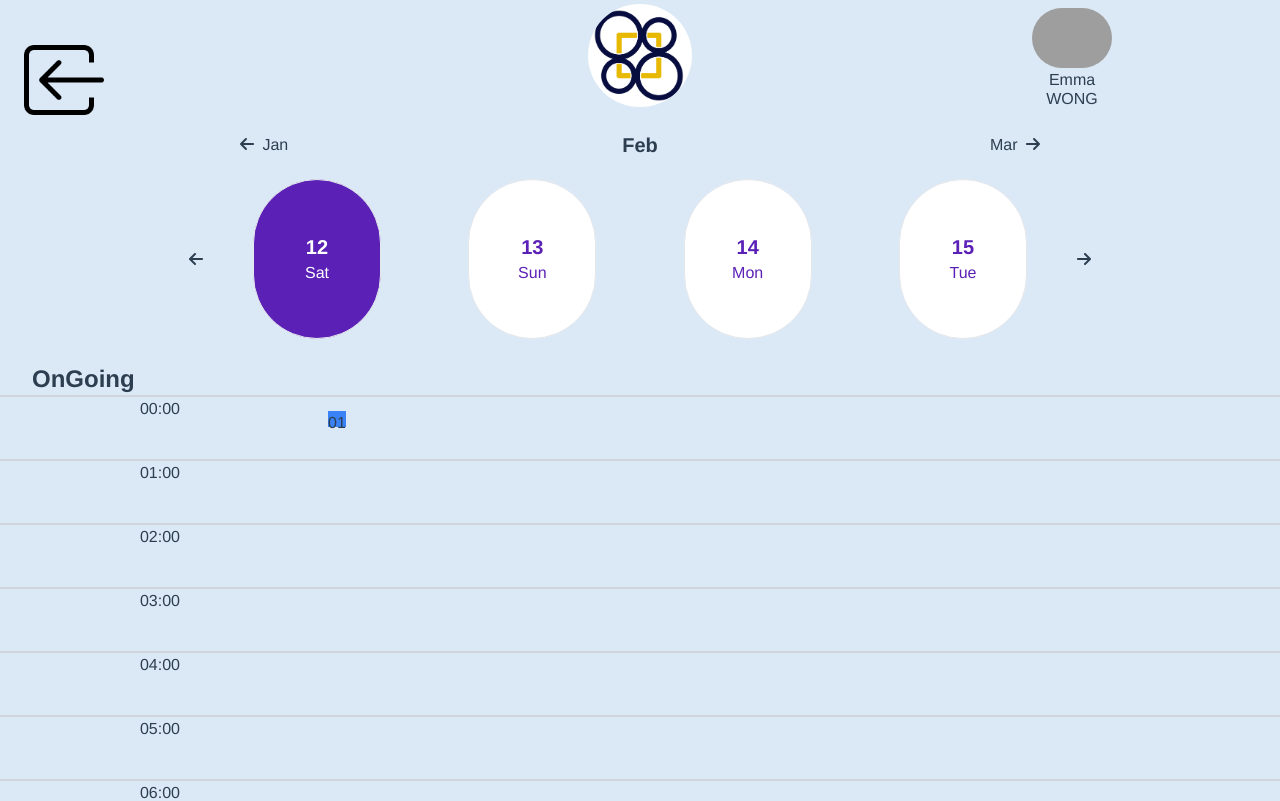
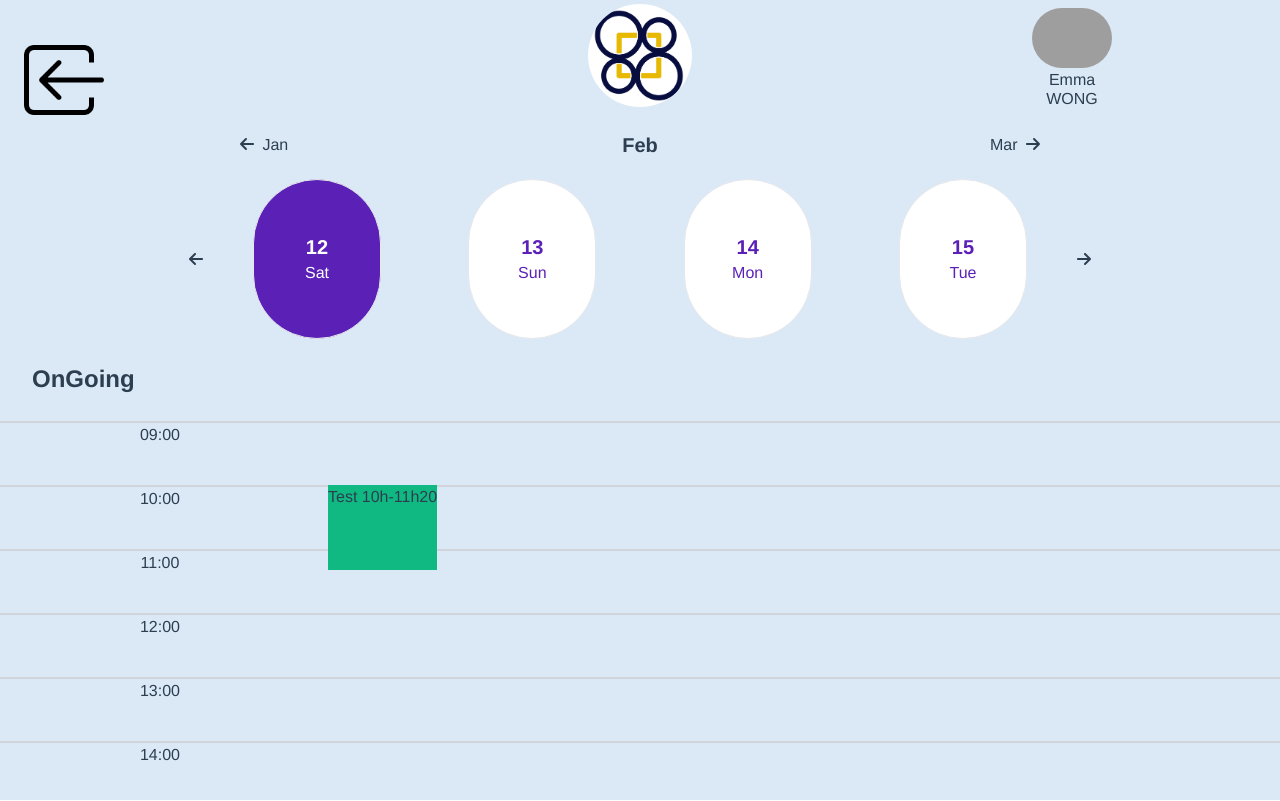
Before and after one commit to Renaud-CCI/vuejs_test-assignment, a Vue app: page / in a window 1280 px wide. Shown: the top 801 px of the page. Built offline with nearby package versions, Linux system fonts and the light colour scheme; grey boxes are pictures that could not be loaded.

Commit message:
update App and CalendarGrid CSS

```diff
--- a/src/App.vue
+++ b/src/App.vue
@@ -3,6 +3,7 @@
   <AppMonthChoice :current-date="currentDate" @month-selected="handleMonthSelected" />
   <MonthDate :selectedMonth="selectedMonth || currentDate" />
   <AppCalendar />
+  <div class="endingDiv"></div>
 </template>
 
 <script>
@@ -43,4 +44,15 @@ export default {
   color: #2c3e50;
   background-color: #DBE9F6;
 }
+
+.endingDiv{
+  position: fixed;
+  z-index: -10;
+  bottom: 0;
+  left: 0;
+  right: 0;
+  height: 100vh;
+  background-color: #DBE9F6;
+  overflow-y: hidden;
+}
 </style>
--- a/src/components/AppCalendar.vue
+++ b/src/components/AppCalendar.vue
@@ -1,5 +1,6 @@
 <template>
   <p class="text-2xl font-bold flex justify-start mx-8 mt-6">OnGoing</p>
+  <section id="calendar" ref="calendarSection">
     <div class="grid grid-cols-4">
       <div class="col-span-1">
         <CalendarHours />
@@ -8,6 +9,7 @@
         <CalendarGrid />
       </div>
     </div>
+    </section>
 </template>
 
 
@@ -23,11 +25,17 @@ export default {
     CalendarGrid,
     CalendarHours
   },
+   mounted() {
+    this.$refs.calendarSection.scrollTop = 550;
+  }
 };
 
 
 </script>
 
 <style scoped>
-
+#calendar{
+  height: 50vh;
+  overflow-y: auto;
+}
 </style>
--- a/src/components/CalendarGrid.vue
+++ b/src/components/CalendarGrid.vue
@@ -2,8 +2,6 @@
   <div class="grid grid-rows-96 gap-0 relative" style="grid-template-rows: repeat(96, 16px);">
     <div v-for="hour in 96" :key="hour" :class="((hour-1)%4==0 || hour==0) ? 'border-t-2 border-gray-300 row-span-1' : 'row-span-1'">
     </div>
-
-    <div class="absolute top-4 left-2 h-4 bg-blue-500">01</div>
     <div :style="`top: ${ startTimeInFloat * 64 }px; height: ${(endTimeInFloat - startTimeInFloat) * 64}px`" class="absolute left-2 bg-green-500">Test 10h-11h20</div>
   </div>
 </template>
@@ -29,11 +27,6 @@ export default {
     console.log('ppl2', this.startTimeInFloat, this.endTimeInFloat);
 },
   methods:{
-    hourToTime(hour) {
-      const hourStart = Math.floor(hour / 4);
-      const minutes = (hour % 4) * 15;
-      return `${hourStart.toString().padStart(2, '0')}:${minutes.toString().padStart(2, '0')}`;
-    },
     timeInFloat(time){
         let [hour, minute] = time.split(':'); // Séparation des heures et des minutes
         return ((parseInt(hour)) + (parseInt(minute) / 60)).toFixed(2); // Conversion en float
```
Lines whose indentation alone changed are shown as unchanged.
